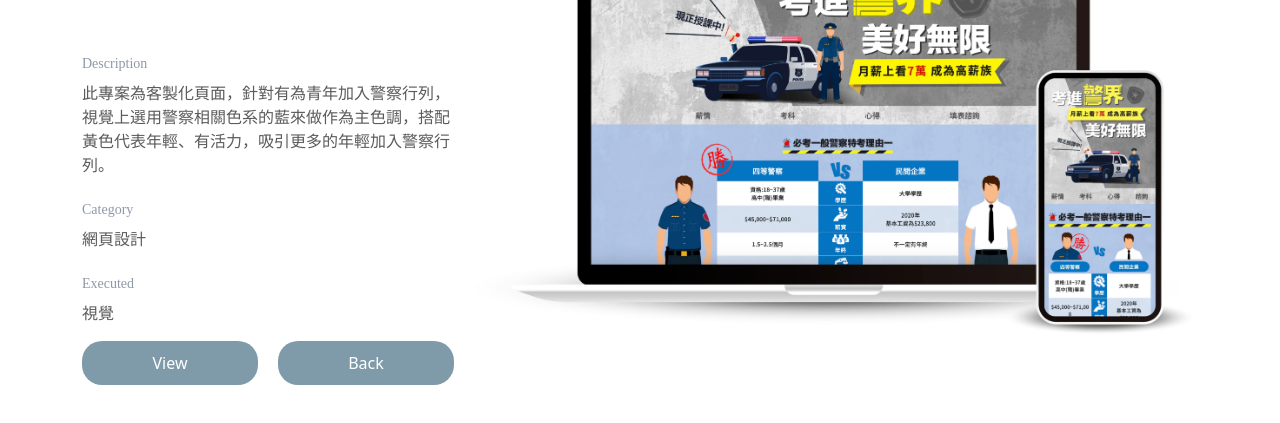
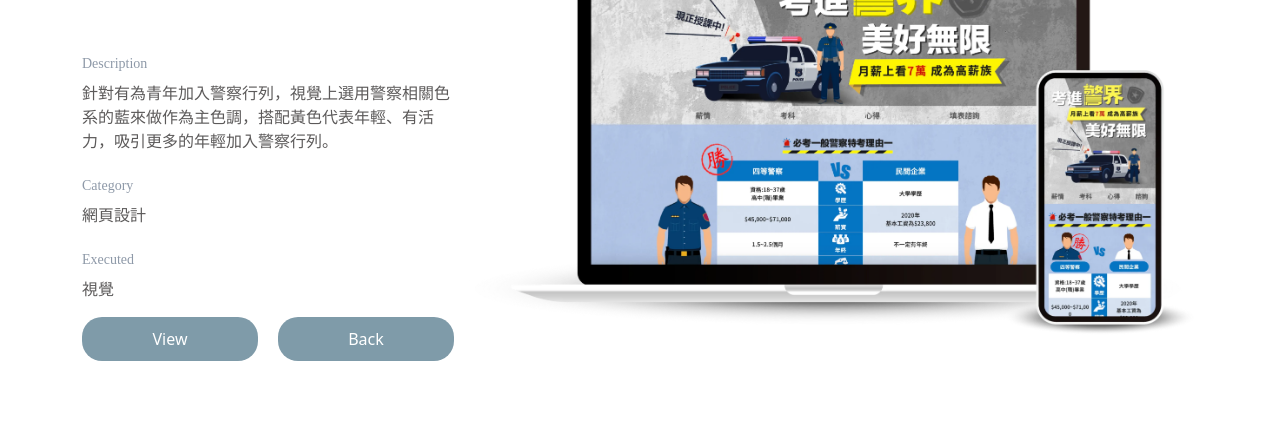
Before and after one commit to Ritashu18/shuhua, a plain HTML site: page list12.html in a window 1280 px wide. Shown: the part 135-558 px from the top of the page. Drawn offline with nearby package versions, Linux system fonts and the light colour scheme; a web font is replaced by a local one.

Commit message:
Update list12.html

```diff
--- a/list12.html
+++ b/list12.html
@@ -26,7 +26,7 @@
                 <div class="mb-3">
                     <p class="sm_ttl">Description</p>
                     <span class="sm_con">
-                        此專案為客製化頁面，針對有為青年加入警察行列，視覺上選用警察相關色系的藍來做作為主色調，搭配黃色代表年輕、有活力，吸引更多的年輕加入警察行列。
+                        針對有為青年加入警察行列，視覺上選用警察相關色系的藍來做作為主色調，搭配黃色代表年輕、有活力，吸引更多的年輕加入警察行列。
                     </span>
                 </div>
 
```
